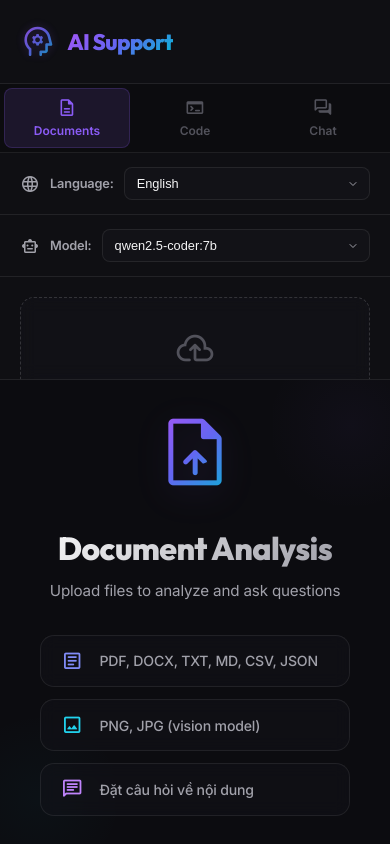
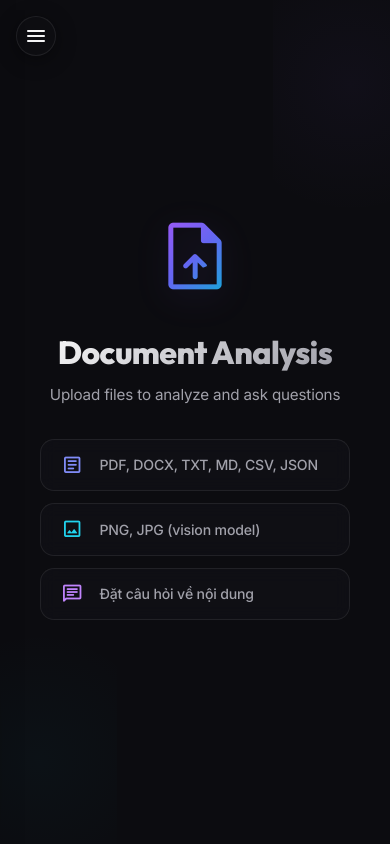
Before and after one commit to nbhson/ai-local-supporter, a Flask app: page / in a window 390 px wide. Run offline with Flask 3, Linux system fonts and the light colour scheme; data that the repository does not hold is empty.

Commit message:
responsive

```diff
--- a/static/app.js
+++ b/static/app.js
@@ -88,6 +88,14 @@
     // Main content tabs
     document.querySelectorAll('.main-tab').forEach(c => c.classList.toggle('active', c.id === `main-tab-${tab}`));
 
+    // Close mobile sidebar on tab change
+    const sidebar = document.querySelector('.sidebar');
+    const overlay = $('sidebarOverlay');
+    if (sidebar && overlay) {
+        sidebar.classList.remove('open');
+        overlay.classList.remove('show');
+    }
+
     // Auto initialize chat session if switching to chat and no session exists
     if (tab === 'chat' && !state.chat.sessionId) {
         await initChatSession();
@@ -124,6 +132,23 @@
 
 // ===== EVENT LISTENERS =====
 function setupEventListeners() {
+    // Mobile sidebar toggle
+    const toggleBtn = $('mobileSidebarToggle');
+    const sidebarOverlay = $('sidebarOverlay');
+    const sidebar = document.querySelector('.sidebar');
+
+    if (toggleBtn && sidebarOverlay && sidebar) {
+        toggleBtn.addEventListener('click', () => {
+            sidebar.classList.toggle('open');
+            sidebarOverlay.classList.toggle('show');
+        });
+
+        sidebarOverlay.addEventListener('click', () => {
+            sidebar.classList.remove('open');
+            sidebarOverlay.classList.remove('show');
+        });
+    }
+
     // Tab switching
     document.querySelectorAll('.tab-btn').forEach(btn => {
         btn.addEventListener('click', () => switchTab(btn.dataset.tab));
--- a/static/style.css
+++ b/static/style.css
@@ -162,17 +162,17 @@
     display: flex;
 }
 
-/* Main tab content */
 .main-tab {
     display: none !important;
     flex: 1;
     flex-direction: column;
+    min-height: 0;
+    overflow: hidden;
 }
 
 .main-tab.active {
     display: flex !important;
 }
-
 /* ===== Sidebar Section ===== */
 .sidebar-section {
     padding: 14px 20px;
@@ -694,13 +694,13 @@
 /* ===== Chat Messages Panel ===== */
 .chat-messages {
     flex: 1;
+    min-height: 0;
     overflow-y: auto;
     overflow-x: hidden;
     padding: 30px;
     display: flex;
     flex-direction: column;
     gap: 20px;
-    height: calc(100% - 110px);
     z-index: 2;
 }
 
@@ -1089,27 +1089,150 @@
     background: rgba(255, 255, 255, 0.16);
 }
 
+/* ===== Mobile Sidebar Toggle & Overlay (Desktop Defaults) ===== */
+.mobile-sidebar-toggle {
+    display: none;
+}
+.sidebar-overlay {
+    display: none;
+}
+
 /* ===== Responsive ===== */
 @media (max-width: 768px) {
-    .sidebar {
-        width: 100%;
-        min-width: unset;
-        max-height: 45vh;
-        border-right: none;
-        border-bottom: 1px solid var(--border-color);
+    /* Mobile Sidebar Toggle Button */
+    .mobile-sidebar-toggle {
+        display: flex;
+        align-items: center;
+        justify-content: center;
+        position: fixed;
+        top: 16px;
+        left: 16px;
+        width: 40px;
+        height: 40px;
+        border-radius: 50%;
+        background: rgba(15, 15, 19, 0.7);
+        backdrop-filter: blur(10px);
+        border: 1px solid var(--border-color);
+        color: var(--text-primary);
+        cursor: pointer;
+        z-index: 100;
+        transition: var(--transition);
+        box-shadow: var(--shadow);
     }
 
-    .app-container {
-        flex-direction: column;
+    .mobile-sidebar-toggle:hover {
+        background: rgba(15, 15, 19, 0.9);
+        border-color: var(--primary-color);
     }
 
-    .main-content {
-        flex: 1;
-        min-height: 0;
+    /* Sidebar Drawer Styling */
+    .sidebar {
+        position: fixed;
+        top: 0;
+        left: -320px; /* Hidden off-screen to the left */
+        width: 300px;
+        min-width: 300px;
+        height: 100vh;
+        max-height: 100vh;
+        border-right: 1px solid var(--border-color);
+        border-bottom: none;
+        transition: transform 0.3s cubic-bezier(0.4, 0, 0.2, 1);
+        z-index: 1000; /* Slide over content */
+        box-shadow: var(--shadow-lg);
     }
 
+    .sidebar.open {
+        transform: translateX(320px); /* Slide in */
+    }
+
+    /* Sidebar backdrop overlay */
+    .sidebar-overlay {
+        display: block; /* Enabled as block in mobile context */
+        position: fixed;
+        top: 0;
+        left: 0;
+        width: 100vw;
+        height: 100vh;
+        background: rgba(0, 0, 0, 0.6);
+        backdrop-filter: blur(4px);
+        z-index: 999;
+        opacity: 0;
+        pointer-events: none;
+        transition: opacity 0.3s ease;
+    }
+
+    .sidebar-overlay.show {
+        opacity: 1;
+        pointer-events: auto;
+    }
+
+    /* App Container Layout on Mobile */
+    .app-container {
+        flex-direction: row; /* Keep it normal so main content is full screen */
+        width: 100vw;
+        height: 100vh;
+        overflow: hidden;
+    }
+
+    /* Main Chat Area on Mobile */
+    .main-content {
+        width: 100vw;
+        flex: 1;
+        height: 100vh;
+        min-height: 100vh;
+        overflow: hidden;
+    }
+
+    /* Chat Messages Layout on Mobile */
+    .chat-messages {
+        padding: 72px 16px 16px 16px; /* Extra top padding to clear floating toggle button */
+        gap: 14px;
+    }
+
+    /* Chat Input Container Layout on Mobile */
+    .chat-input-container {
+        padding: 12px 16px 16px 16px; /* Tighter padding on mobile */
+    }
+
+    .input-wrapper {
+        padding: 8px 12px; /* Tighter padding for input text wrapper */
+        gap: 8px;
+    }
+
+    .input-wrapper textarea {
+        font-size: 0.88rem;
+    }
+
+    .input-hint {
+        display: none; /* Hide input hint on mobile to save space */
+    }
+
+    /* Message Bubbles on Mobile */
     .message {
-        max-width: 90%;
+        max-width: 92%;
+        gap: 8px;
+    }
+
+    .message-avatar {
+        width: 30px;
+        height: 30px;
+        font-size: 0.95rem;
+    }
+
+    .message-bubble {
+        padding: 10px 14px;
+        font-size: 0.88rem;
+    }
+
+    .thought-process {
+        padding: 10px 14px;
+        margin: 8px 0;
+    }
+
+    /* Code Block inside bubbles on mobile */
+    .code-block-wrapper pre {
+        padding: 12px;
+    }
 }
 
 /* Interactive file card hovers for images */
@@ -1127,7 +1250,7 @@
     left: 0;
     width: 100vw;
     height: 100vh;
-    background: rgba(0, 0, 0, 0.75);
+    background: rgba(0, 0, 0, 0.85);
     backdrop-filter: blur(10px);
     display: flex;
     align-items: center;
--- a/templates/index.html
+++ b/templates/index.html
@@ -11,6 +11,12 @@
     <link rel="stylesheet" href="https://fonts.googleapis.com/css2?family=Material+Symbols+Rounded:opsz,wght,FILL,GRAD@20..48,100..700,0..1,-50..200" />
 </head>
 <body>
+    <!-- Mobile Sidebar Toggle & Overlay -->
+    <button class="mobile-sidebar-toggle" id="mobileSidebarToggle" title="Menu">
+        <span class="material-symbols-rounded">menu</span>
+    </button>
+    <div class="sidebar-overlay" id="sidebarOverlay"></div>
+
     <div class="app-container">
         <!-- Sidebar -->
         <aside class="sidebar">
```
